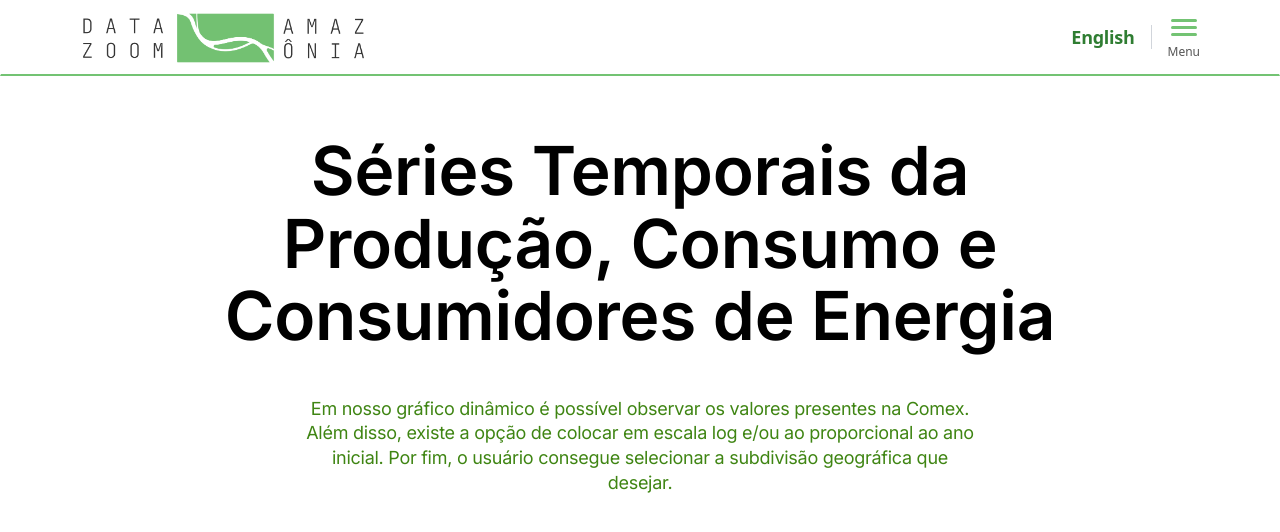
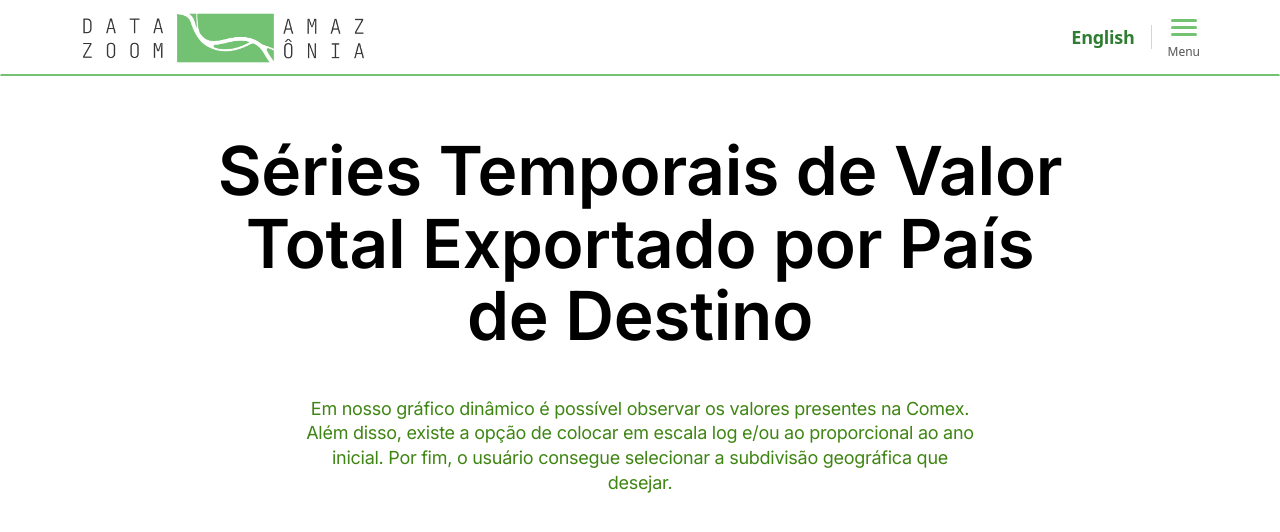
Before and after one commit to datazoompuc/amazonia, a Jekyll site: the page built from pt/viz/series-temporais-valores-exportacao-destino.md, in a window 1280 px wide and 900 px high, cut to the strip 0-546 px from the top of the window. Shown: the top 532 px of the strip. Built offline with Jekyll 4.4.1, drawn with Linux system fonts in a browser that asks for light colours; nearby versions of some CDN libraries.

Commit message:
update title

```diff
--- a/pt/viz/series-temporais-valores-exportacao-destino.md
+++ b/pt/viz/series-temporais-valores-exportacao-destino.md
@@ -6,7 +6,7 @@ description: "Séries Temporais de Valor Total Exportado por País de Destino"
 ---
 <br><br>
 <!-- titulo da viz sem aspas-->
-<h1 class="title-about" style = "margin: 0px 200px;"> Séries Temporais da Produção, Consumo e Consumidores de Energia</h1>
+<h1 class="title-about" style = "margin: 0px 200px;"> Séries Temporais de Valor Total Exportado por País de Destino</h1>
 <br>
 <!-- instruções sobre o gráfico-->
 <p class="text-center" style="font-size:18px;color:#3f8513; margin:20px 300px;">
```
